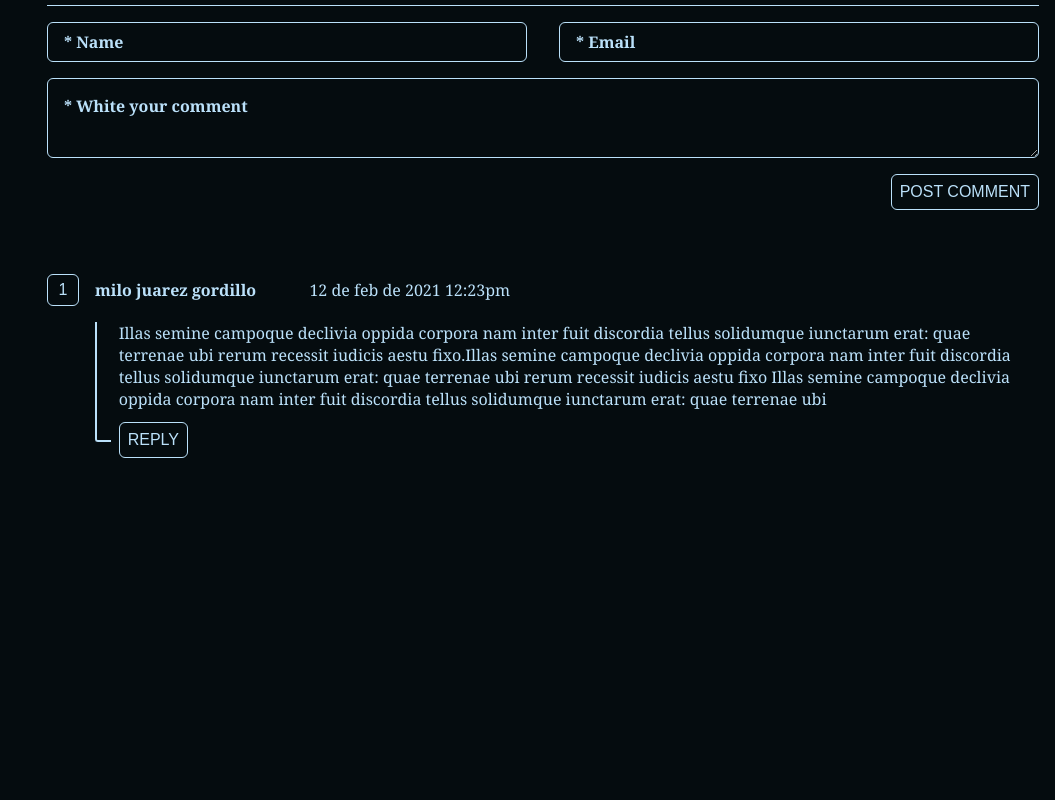
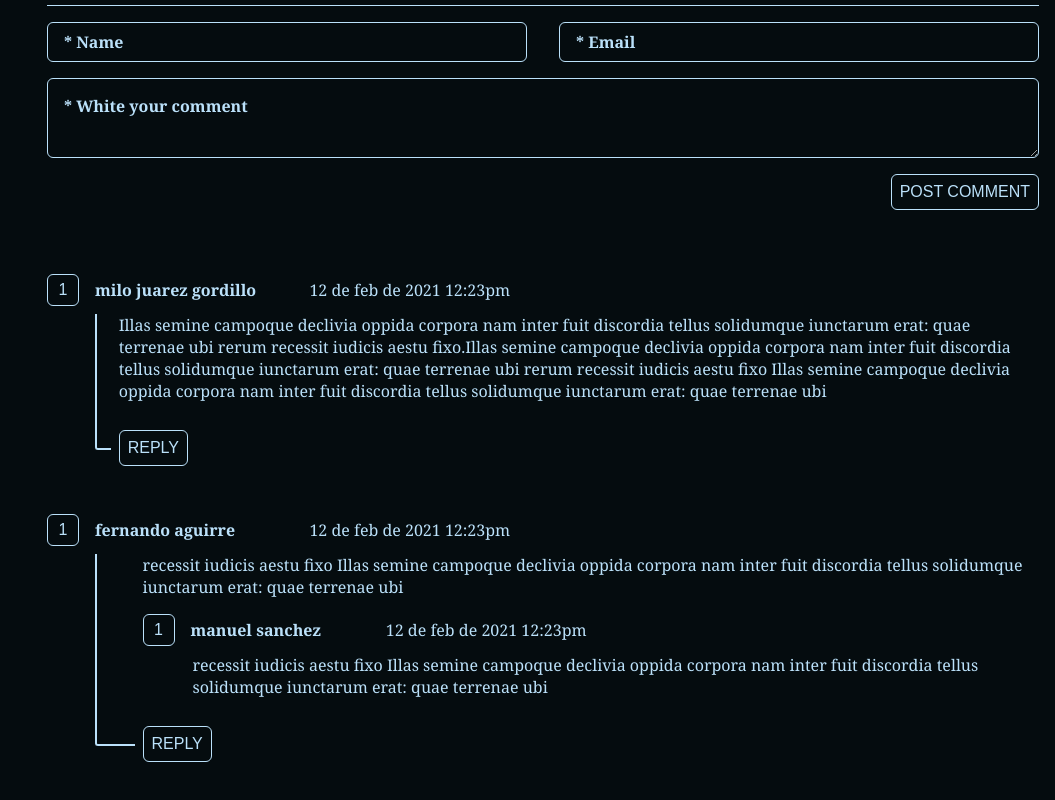
Before and after one commit to MiloJuarez/blog, a React app: page / in a window 1280 px wide. Shown: the part 731-1531 px from the top of the page, without its empty margins (225-1280 px from the left). Before the commit the page ends 1237 px from the top, so only its background shows below. Built offline with nearby package versions, Linux system fonts and the light colour scheme.

Commit message:
Comment replies and fixed key required

```diff
--- a/src/components/Comment.jsx
+++ b/src/components/Comment.jsx
@@ -1,5 +1,6 @@
 import React from "react";
 import "@styles/Comment.scss";
+import CommentReply from "./CommentReply";
 
 const Comment = ({ comment }) => {
     return (
@@ -8,23 +9,22 @@ const Comment = ({ comment }) => {
                 <button type='button' className='Comment__vote'>
                     1
                 </button>
-                <p className='Comment__author'>milo juarez gordillo</p>
-                <p className='Comment__date'>12 de feb de 2021 12:23pm</p>
+                <p className='Comment__author'>{comment.author}</p>
+                <p className='Comment__date'>{comment.date}</p>
             </div>
             <div className='Comment__container'>
                 <div className='Comment__block'></div>
                 <div className='Comment__content'>
-                    <div>
-                        Illas semine campoque declivia oppida corpora nam inter
-                        fuit discordia tellus solidumque iunctarum erat: quae
-                        terrenae ubi rerum recessit iudicis aestu fixo.Illas
-                        semine campoque declivia oppida corpora nam inter fuit
-                        discordia tellus solidumque iunctarum erat: quae
-                        terrenae ubi rerum recessit iudicis aestu fixo Illas
-                        semine campoque declivia oppida corpora nam inter fuit
-                        discordia tellus solidumque iunctarum erat: quae
-                        terrenae ubi
-                        <br />
+                    <div className='Comment__content--mb'>
+                        {comment.content}
+                    </div>
+                    <div className='Comment_replies'>
+                        {comment.comment_replies.map((reply) => (
+                            <CommentReply
+                                commentReply={reply}
+                                key={`commentReply-${reply.id}`}
+                            />
+                        ))}
                     </div>
                     <button className='Comment__reply'>REPLY</button>
                 </div>
--- /dev/null
+++ b/src/components/CommentReply.jsx
@@ -0,0 +1,23 @@
+import React from "react";
+import "@styles/CommentReply.scss";
+
+const CommentReply = ({ commentReply }) => {
+    return (
+        <div className='CommentReply'>
+            <div className='CommentReply__info'>
+                <button type='button' className='CommentReply__vote'>
+                    1
+                </button>
+                <p className='CommentReply__author'>{commentReply.author}</p>
+                <p className='CommentReply__date'>{commentReply.date}</p>
+            </div>
+            <div className='CommentReply__container'>
+                <div className='CommentReply__content'>
+                    {commentReply.content}
+                </div>
+            </div>
+        </div>
+    );
+};
+
+export default CommentReply;
--- a/src/components/PostList.jsx
+++ b/src/components/PostList.jsx
@@ -7,9 +7,8 @@ const PostList = ({ children }) => {
             <ul>
                 {children.map((child) => (
                     <li
-                        className={`Post ${
-                            child.active ? "Post--active" : ""
-                        }`}>
+                        className={`Post ${child.active ? "Post--active" : ""}`}
+                        key={`postItem-${child.id}`}>
                         <a href='/'>{child.title}</a>
                     </li>
                 ))}
--- a/src/containers/Comments.jsx
+++ b/src/containers/Comments.jsx
@@ -43,7 +43,40 @@ const Comments = () => {
                 </form>
             </div>
             <div className='Comments__container'>
-                <Comment />
+                <Comment
+                    comment={{
+                        id: 1,
+                        parent_id: null,
+                        author: "milo juarez gordillo",
+                        date: "12 de feb de 2021 12:23pm",
+                        content:
+                            "Illas semine campoque declivia oppida corpora nam inter fuit discordia tellus solidumque iunctarum erat: quae terrenae ubi rerum recessit iudicis aestu fixo.Illas semine campoque declivia oppida corpora nam inter fuit discordia tellus solidumque iunctarum erat: quae terrenae ubi rerum recessit iudicis aestu fixo Illas semine campoque declivia oppida corpora nam inter fuit discordia tellus solidumque iunctarum erat: quae terrenae ubi",
+                        comment_replies: [],
+                    }}
+                    key={`comment-1`}
+                />
+                <Comment
+                    comment={{
+                        id: 2,
+                        parent_id: null,
+                        author: "fernando aguirre",
+                        date: "12 de feb de 2021 12:23pm",
+                        content:
+                            "recessit iudicis aestu fixo Illas semine campoque declivia oppida corpora nam inter fuit discordia tellus solidumque iunctarum erat: quae terrenae ubi",
+                        comment_replies: [
+                            {
+                                id: 3,
+                                parent_id: 2,
+                                author: "manuel sanchez",
+                                date: "12 de feb de 2021 12:23pm",
+                                content:
+                                    "recessit iudicis aestu fixo Illas semine campoque declivia oppida corpora nam inter fuit discordia tellus solidumque iunctarum erat: quae terrenae ubi",
+                                comment_replies: [],
+                            },
+                        ],
+                    }}
+                    key={`comment-2`}
+                />
             </div>
         </div>
     );
--- a/src/pages/Home.jsx
+++ b/src/pages/Home.jsx
@@ -24,6 +24,7 @@ const Home = () => {
                             },
                         ],
                     }}
+                    key={"category-1"}
                 />
                 <Category
                     category={{
@@ -47,6 +48,7 @@ const Home = () => {
                             },
                         ],
                     }}
+                    key={"category-2"}
                 />
                 <Category
                     category={{
@@ -63,6 +65,7 @@ const Home = () => {
                             },
                         ],
                     }}
+                    key={"category-3"}
                 />
             </Categories>
             <PostContent />
--- a/src/styles/Comment.scss
+++ b/src/styles/Comment.scss
@@ -7,7 +7,7 @@
 .Comment__info {
     display: flex;
     height: calc(vars.$pc * 2);
-    margin: vars.$mb 0;
+    margin: vars.$m 0;
     align-items: center;
 }
 .Comment__vote {
@@ -48,13 +48,14 @@
 }
 .Comment__content {
     position: relative;
+    margin-bottom: calc(vars.$mb * 2);
 }
-.Comment__content div {
-    margin-bottom: calc(vars.$mb * 2);
+.Comment__content--mb {
+    margin-bottom: vars.$mb;
 }
 .Comment__reply {
     position: absolute;
-    bottom: calc(0% - vars.$mb);
+    bottom: calc(0% - calc(vars.$mb * 3));
     width: fit-content;
     padding: vars.$m calc(vars.$pc / 2);
     font-size: vars.$fs-nr;
--- /dev/null
+++ b/src/styles/CommentReply.scss
@@ -0,0 +1,40 @@
+@use "vars";
+
+.CommentReply {
+    width: 100%;
+    margin: vars.$mb 0;
+}
+.CommentReply__info {
+    display: flex;
+    height: calc(vars.$pc * 2);
+    margin: vars.$m 0;
+    align-items: center;
+}
+.CommentReply__vote {
+    min-width: calc(vars.$pc * 2);
+    height: calc(vars.$pc * 2);
+    font-size: vars.$fs-nr;
+    color: vars.$text-color;
+    background-color: vars.$primary-color;
+    border-radius: vars.$bradius;
+    border: 1px solid vars.$text-color;
+    cursor: pointer;
+}
+.CommentReply__vote:hover {
+    background: linear-gradient(vars.$secondary-color, vars.$primary-color);
+}
+.CommentReply__author {
+    min-width: vars.$wcategory;
+    padding: 0 vars.$pc;
+    font-size: vars.$fs-nr;
+    font-weight: bold;
+    color: vars.$text-color;
+}
+.CommentReply__date {
+    font-size: vars.$fs-nr;
+    color: vars.$text-color;
+}
+.CommentReply__content {
+    margin-left: 50px;
+    margin-bottom: 0;
+}
```
